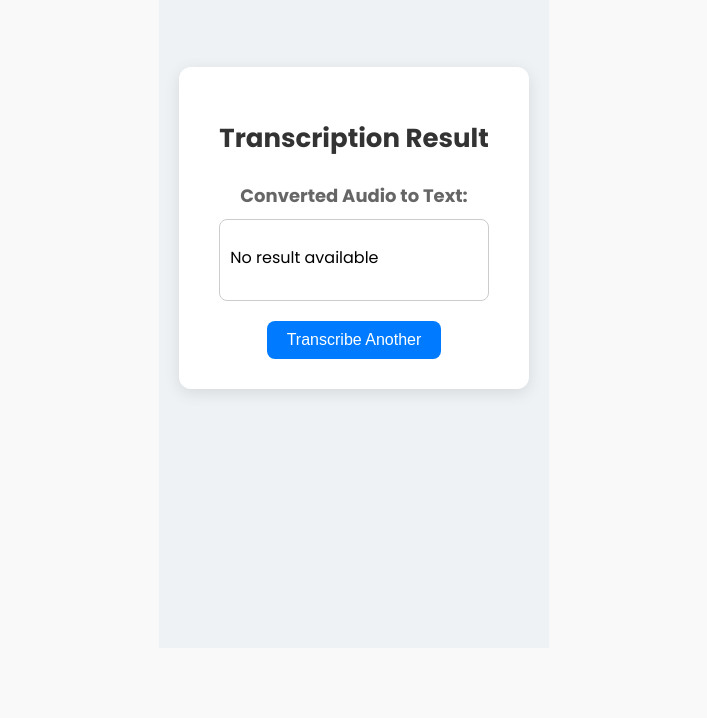
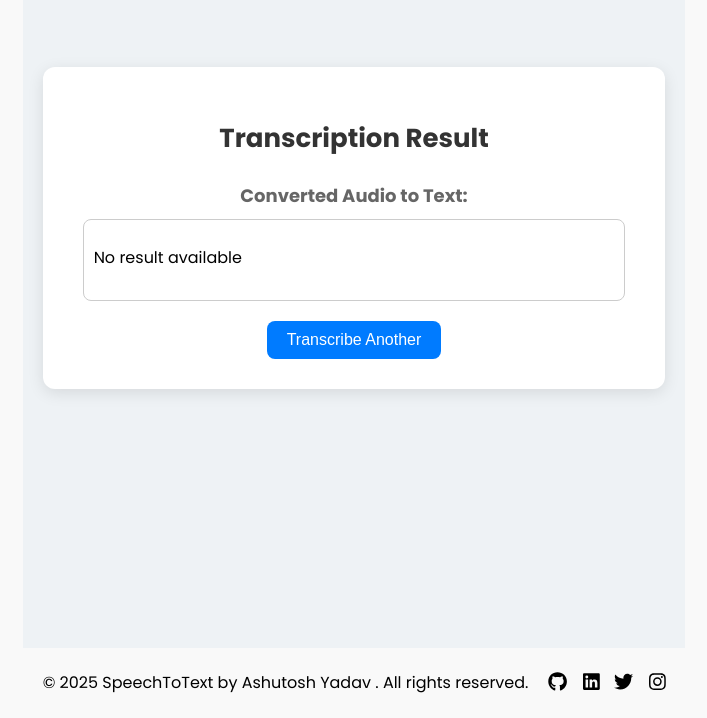
Before and after one commit to iashutoshyadav/SpeechToText, a React (Vite) app in the folder vite-project/: page /result in a window 1280 px wide. Shown: the part 192-910 px from the top of the page, without its empty margins (286-993 px from the left). Before the commit the page ends 840 px from the top, so only its background shows below. Built offline with nearby package versions, Linux system fonts and the light colour scheme.

Commit message:
Update: Improved CORS with .env support

```diff
--- a/vite-project/package.json
+++ b/vite-project/package.json
@@ -10,6 +10,7 @@
     "preview": "vite preview"
   },
   "dependencies": {
+    "@fortawesome/free-brands-svg-icons": "^7.0.0",
     "@fortawesome/free-solid-svg-icons": "^7.0.0",
     "@fortawesome/react-fontawesome": "^0.2.3",
     "axios": "^1.10.0",
--- a/vite-project/src/App.jsx
+++ b/vite-project/src/App.jsx
@@ -3,7 +3,7 @@ import { BrowserRouter as Router, Routes, Route } from "react-router-dom";
 import UploadPage from "./components/UploadPage";
 import ResultPage from "./components/ResultPage";
 import VoiceRecorder from './components/VoiceRecorder';
-import Footer from './components/Footer';
+import Footer from "./components/Footer";
 
 
 
@@ -14,6 +14,8 @@ function App() {
         <Route path="/" element={<UploadPage />} />
         <Route path="/result" element={<ResultPage />} />
       </Routes>
+      <Footer/>
+
     </Router>
   );
 }
--- a/vite-project/src/components/Footer.jsx
+++ b/vite-project/src/components/Footer.jsx
@@ -4,26 +4,24 @@ import {
   faGithub,
   faLinkedin,
   faTwitter,
+  faInstagram
 } from '@fortawesome/free-brands-svg-icons';
 
 function Footer() {
   return (
     <footer className="footer">
-      <div className="footer-content">
-        <p>&copy; {new Date().getFullYear()} SpeechToText. All rights reserved.</p>
-        <div className="social-icons">
-          <a href="https://github.com/yourusername" target="_blank" rel="noopener noreferrer">
-            <FontAwesomeIcon icon={faGithub} />
-          </a>
-          <a href="https://linkedin.com/in/yourusername" target="_blank" rel="noopener noreferrer">
-            <FontAwesomeIcon icon={faLinkedin} />
-          </a>
-          <a href="https://twitter.com/yourusername" target="_blank" rel="noopener noreferrer">
-            <FontAwesomeIcon icon={faTwitter} />
-          </a>
-        </div>
-      </div>
-    </footer>
+  <div className="footer-content">
+    <span>© 2025 SpeechToText by Ashutosh Yadav . All rights reserved.</span>
+    <div className="social-icons">
+      <a href="https://github.com/iashutoshyadav"><FontAwesomeIcon icon={faGithub} /></a>
+      <a href="http://linkedin.com/in/ashutosh-yadav-401208290"><FontAwesomeIcon icon={faLinkedin} /></a>
+      <a href="https://x.com/ashutos88404502"><FontAwesomeIcon icon={faTwitter} /></a>
+      <a href="https://www.instagram.com/the_vahu?igsh=N2w4NWc1dmFiMWVw&utm_source=qr"><FontAwesomeIcon icon={faInstagram} /></a>
+    </div>
+  </div>
+</footer>
+
+
   );
 }
 
--- a/vite-project/src/components/UploadPage.jsx
+++ b/vite-project/src/components/UploadPage.jsx
@@ -2,7 +2,6 @@ import React, { useState } from 'react';
 import axios from 'axios';
 import { useNavigate } from 'react-router-dom';
 import VoiceRecorder from '../components/VoiceRecorder';
-import Footer from '../components/Footer';
 import { FontAwesomeIcon } from '@fortawesome/react-fontawesome';
 import { faFileArrowUp } from '@fortawesome/free-solid-svg-icons';
 
--- a/vite-project/src/index.css
+++ b/vite-project/src/index.css
@@ -204,27 +204,32 @@ h1 {
 
 /* Footer*/
 .footer {
-  background-color: #1f1f1f;
-  color: #ffffff;
-  text-align: center;
-  padding: 20px 10px;
+  background-color: #f9f9f9;
+  color: black;
+  display: flex;
+  justify-content: center;
+  align-items: center;
+  padding: 10px 20px;
   margin-top: auto;
   font-family: 'Poppins', sans-serif;
+  height: 50px;
 }
 
 .footer-content {
   display: flex;
-  flex-direction: column;
+  flex-direction: row;
   align-items: center;
+  justify-content: center;
+  gap: 20px;
 }
 
 .social-icons {
-  margin-top: 10px;
+  display: flex;
+  gap: 15px;
 }
 
 .social-icons a {
-  color: white;
-  margin: 0 10px;
+  color: black;
   font-size: 1.2rem;
   transition: color 0.3s;
 }
```
Also changed, not shown: 1 other file (tests, documents, lock files or other folders).
